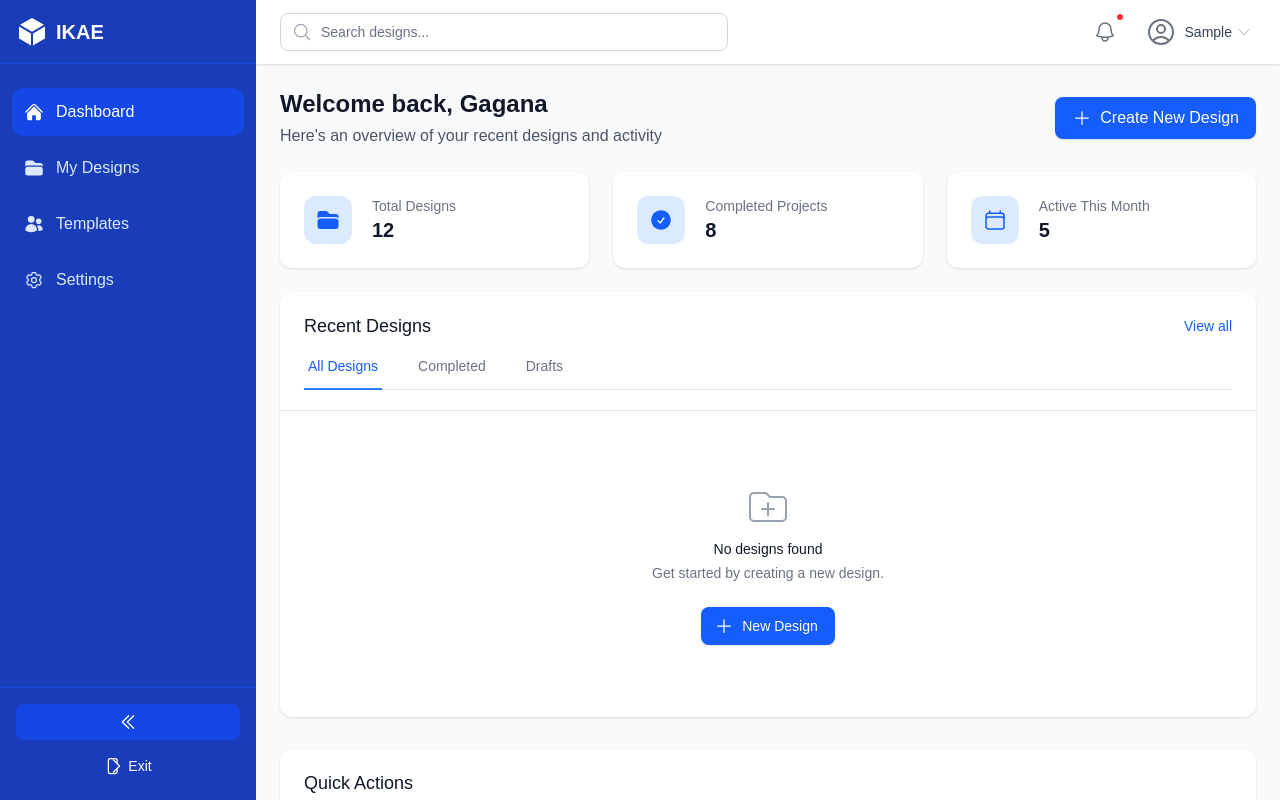
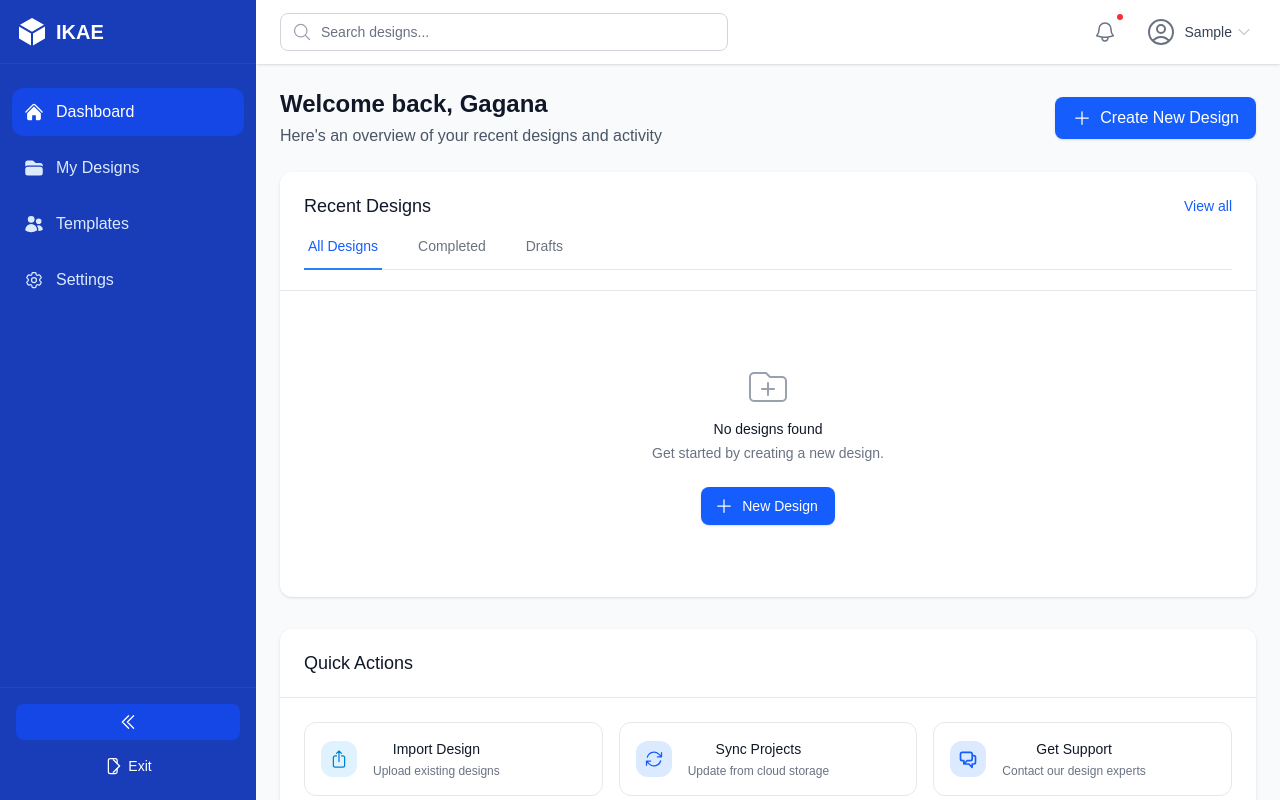
Before and after one commit to CDevmina/HCI-Group-Project, a React (Vite) app in the folder ikae/: page /dashboard in a window 1280 px wide. Built offline with nearby package versions, Linux system fonts and the light colour scheme; sample sign-in values are in the browser's storage.

Commit message:
Remove unused stats cards from DashboardPage and clean up console log in Studio component

```diff
--- a/ikae/src/pages/Dashboard.jsx
+++ b/ikae/src/pages/Dashboard.jsx
@@ -473,72 +473,6 @@ const DashboardPage = () => {
               </div>
             </div>
 
-            {/* Stats Cards */}
-            <div className="grid grid-cols-1 sm:grid-cols-2 lg:grid-cols-3 gap-4 md:gap-6 mb-6">
-              {/* Total Designs */}
-              <div className="bg-white overflow-hidden shadow-sm rounded-xl p-6 transition-all duration-200 hover:shadow-md">
-                <div className="flex items-center">
-                  <div className="flex-shrink-0 p-3 rounded-xl bg-blue-100 text-blue-600">
-                    <FolderIcon className="h-6 w-6" />
-                  </div>
-                  <div className="ml-5 w-0 flex-1">
-                    <dl>
-                      <dt className="text-sm font-medium text-gray-500 truncate">
-                        Total Designs
-                      </dt>
-                      <dd>
-                        <div className="text-xl font-semibold text-gray-900">
-                          12
-                        </div>
-                      </dd>
-                    </dl>
-                  </div>
-                </div>
-              </div>
-
-              {/* Completed Projects */}
-              <div className="bg-white overflow-hidden shadow-sm rounded-xl p-6 transition-all duration-200 hover:shadow-md">
-                <div className="flex items-center">
-                  <div className="flex-shrink-0 p-3 rounded-xl bg-blue-100 text-blue-600">
-                    <CheckCircleIcon className="h-6 w-6" />
-                  </div>
-                  <div className="ml-5 w-0 flex-1">
-                    <dl>
-                      <dt className="text-sm font-medium text-gray-500 truncate">
-                        Completed Projects
-                      </dt>
-                      <dd>
-                        <div className="text-xl font-semibold text-gray-900">
-                          8
-                        </div>
-                      </dd>
-                    </dl>
-                  </div>
-                </div>
-              </div>
-
-              {/* Active This Month */}
-              <div className="bg-white overflow-hidden shadow-sm rounded-xl p-6 transition-all duration-200 hover:shadow-md">
-                <div className="flex items-center">
-                  <div className="flex-shrink-0 p-3 rounded-xl bg-blue-100 text-blue-600">
-                    <CalendarIcon className="h-6 w-6" />
-                  </div>
-                  <div className="ml-5 w-0 flex-1">
-                    <dl>
-                      <dt className="text-sm font-medium text-gray-500 truncate">
-                        Active This Month
-                      </dt>
-                      <dd>
-                        <div className="text-xl font-semibold text-gray-900">
-                          5
-                        </div>
-                      </dd>
-                    </dl>
-                  </div>
-                </div>
-              </div>
-            </div>
-
             {/* Recent Designs Section */}
             <div className="bg-white shadow-sm rounded-xl overflow-hidden mb-8 transition-all duration-200 hover:shadow-md">
               {/* Section Header and Tabs */}
--- a/ikae/src/pages/Studio.jsx
+++ b/ikae/src/pages/Studio.jsx
@@ -445,10 +445,7 @@ const Studio = () => {
   useEffect(() => {
     if (!isDesignNameEditing) {
       showToast("Design name updated");
-      console.log(loadedDesign.vertexes);
     }
-    // Only run when editing ends
-    // eslint-disable-next-line react-hooks/exhaustive-deps
   }, [isDesignNameEditing]);
 
   // UI state
```
